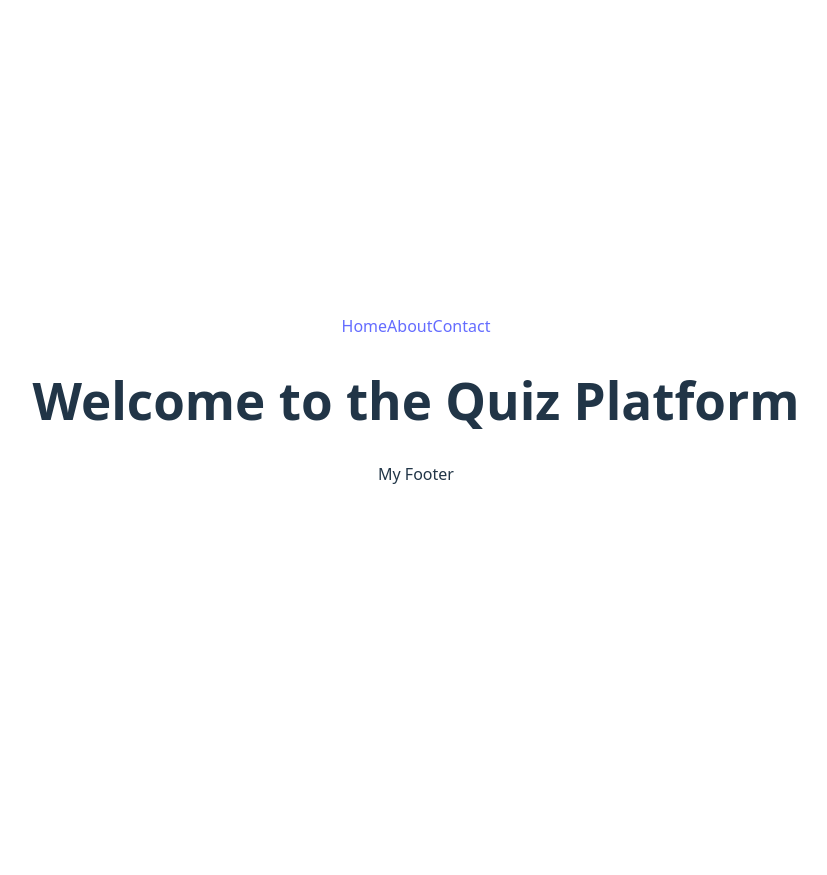
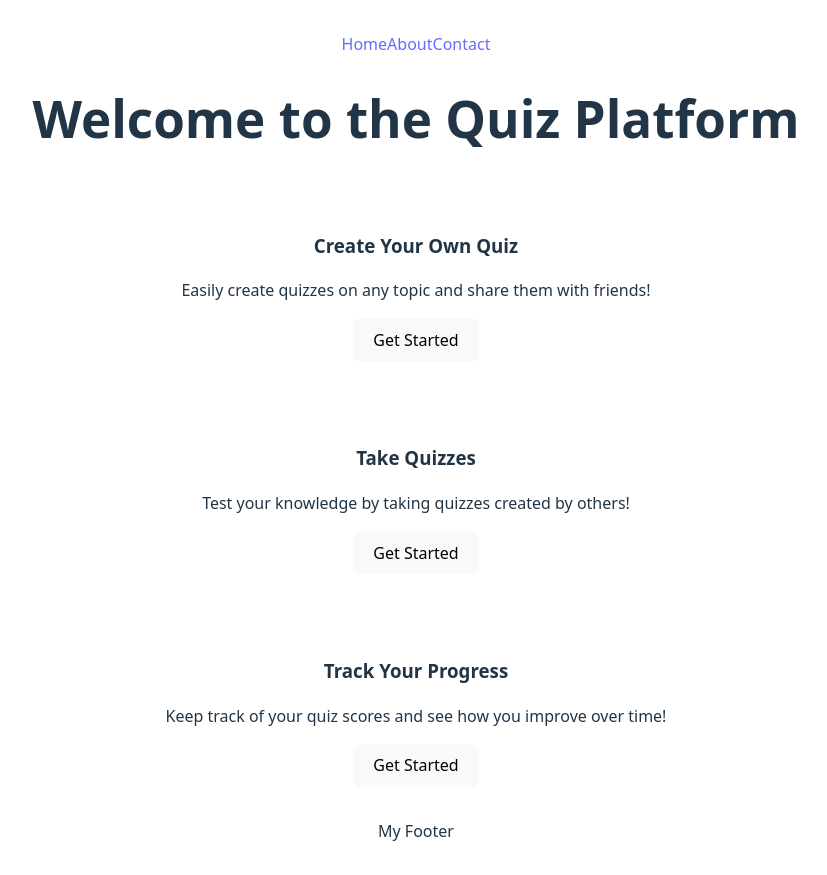
Before and after one commit to sunilkumarbn/Quiz-Platform, a React (Vite) app: page / in a window 1280 px wide. Shown: the whole page, without its empty margins (224-1051 px from the left). Before the commit the page ends 800 px from the top, so only its background shows below. Built offline with nearby package versions, Linux system fonts and the light colour scheme.

Commit message:
Added Card Component on Home Page

```diff
--- /dev/null
+++ b/src/Components/Card.jsx
@@ -0,0 +1,12 @@
+import React from "react";
+
+const Card = ({ title, description }) => {
+  return (
+    <div className="card">
+      <h3>{title}</h3>
+      <p>{description}</p>
+      <button>Get Started</button>
+    </div>
+  );
+};
+export default Card
--- a/src/Components/Home.jsx
+++ b/src/Components/Home.jsx
@@ -1,9 +1,12 @@
 import React from 'react'
-
+import Card from './Card'
 const Home = () => {
   return (
     <div>
         <h1>Welcome to the Quiz Platform</h1>
+        <Card title="Create Your Own Quiz" description="Easily create quizzes on any topic and share them with friends!" />
+        <Card title="Take Quizzes" description="Test your knowledge by taking quizzes created by others!" />
+        <Card title="Track Your Progress" description="Keep track of your quiz scores and see how you improve over time!" />
     </div>
   )
 }
```
